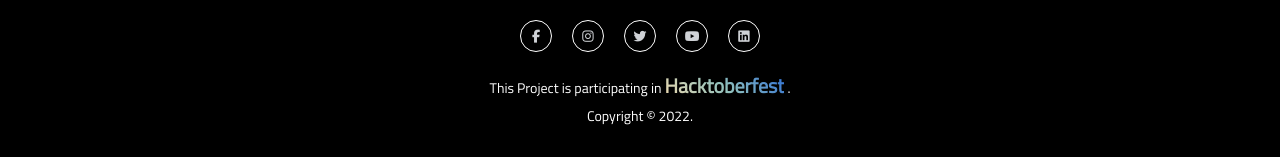
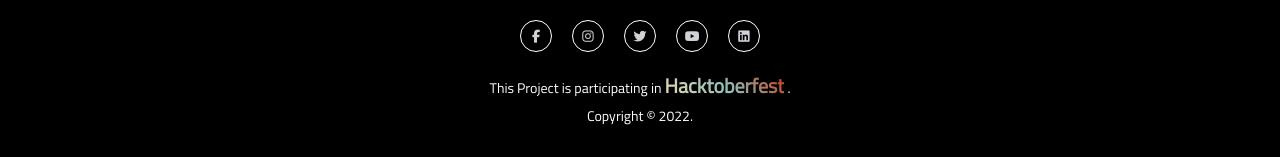
Before and after one commit to fineanmol/Annoying-submit-button, a React (Create React App) app: page / in a window 1280 px wide. Shown: the part 694-851 px from the top of the page. Built offline with nearby package versions, Linux system fonts and the light colour scheme.

Commit message:
make footer text more readable in both themes

```diff
--- a/src/components/Footer/Footer.css
+++ b/src/components/Footer/Footer.css
@@ -159,7 +159,7 @@ footer {
 #hf-theme{
   font-size: 2rem;
   background-color: red;
-  background-image: linear-gradient(45deg, #F2DBAF, #8FC0BD, #296bd6);
+  background-image: linear-gradient(45deg, #F2DBAF, #8FC0BD, #C83007);
   background-size: 100%;
   background-repeat: repeat;
   background-clip: text;
```
